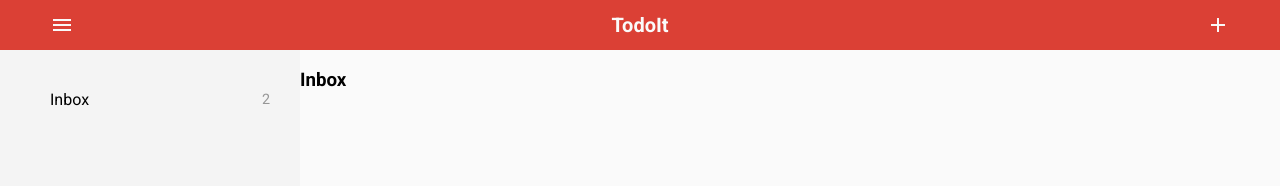
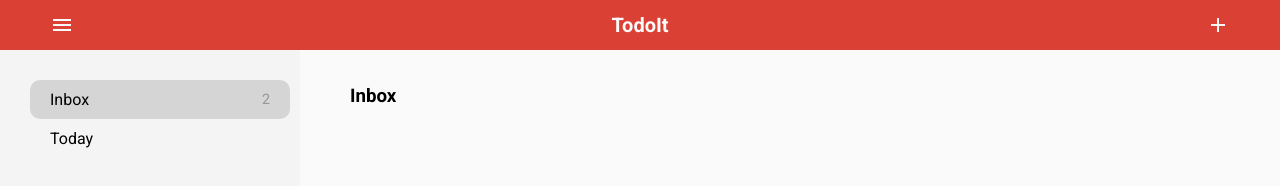
Before and after one commit to ZionLG/TodoList, a website built with webpack: page src/template.html in a window 1280 px wide. Built offline with nearby package versions, Linux system fonts and the light colour scheme.

Commit message:
add option to switch projects

```diff
--- a/src/domLogic.js
+++ b/src/domLogic.js
@@ -3,6 +3,7 @@
 
 const domLogic = (() => {
   const sidebar = document.getElementById("sidebar");
+  const projectPage = document.getElementById("project");
 
   const addProjectDOM = () => {
     const projectList = projectItemLogic.getProjects();
@@ -13,13 +14,12 @@
     }
   };
 
-  const addTasksDOM = (projectName) => {
+  const _addTasksDOM = (project) => {
     const title = document.createElement("h3");
-    const projectPage = document.getElementById("project");
 
     projectPage.innerHTML = "";
 
-    title.textContent = projectName;
+    title.textContent = project.getName();
 
     projectPage.append(title);
   };
@@ -31,8 +31,17 @@
 
     projectDiv.classList.add("project");
     projectCountDiv.classList.add("project-count");
+    if (project.getId() === projectItemLogic.getProjects()[0].getId()) {
+      projectDiv.classList.add("current");
+      _addTasksDOM(project);
+    }
+
+    projectDiv.addEventListener("click", (e) => {
+      _projectAddClickEvent(e, project);
+    });
 
     projectNameDiv.textContent = project.getName();
+    projectDiv.dataset.projectId = project.getId();
     projectCountDiv.textContent =
       todoItemLogic.getProjectTasks(project.getId()).length || "";
 
@@ -41,8 +50,16 @@
 
     return projectDiv;
   };
+  const _projectAddClickEvent = (e, project) => {
+    Array.from(sidebar.children).forEach((element) => {
+      element.classList.remove("current");
+    });
 
-  return { addProjectDOM, addTasksDOM };
+    e.target.classList.add("current");
+    _addTasksDOM(project);
+    console.log(e.target);
+  };
+  return { addProjectDOM };
 })();
 
 export { domLogic };
--- a/src/index.js
+++ b/src/index.js
@@ -4,6 +4,8 @@
 import { domLogic } from "./domLogic";
 function initTodo() {
   const InboxP = projectItemLogic.createProject("Inbox");
+  projectItemLogic.createProject("Today");
+
   todoItemLogic.createTask(
     "Welcome to TodoIt",
     "Get to know how to use the app",
@@ -20,7 +22,6 @@
   );
 
   domLogic.addProjectDOM();
-  domLogic.addTasksDOM("Inbox");
 }
 
 initTodo();
--- a/src/projectItemLogic.js
+++ b/src/projectItemLogic.js
@@ -5,6 +5,7 @@
   const createProject = (projectName) => {
     const project = projectItem(projectName);
     _projects.push(project);
+
     return project;
   };
   const getProjects = () => _projects;
--- a/src/styles/main.scss
+++ b/src/styles/main.scss
@@ -100,9 +100,24 @@
   }
 }
 
+.current {
+  background-color: rgb(184,
+        184,
+        184, 0.5);
+}
+
 .project-count {
   color: rgb(150,
         150,
         150);
   font-size: 0.9rem;
 }
+
+h3 {
+  padding: 0;
+  margin: 0;
+}
+
+#project {
+  padding: 35px 50px;
+}
```
